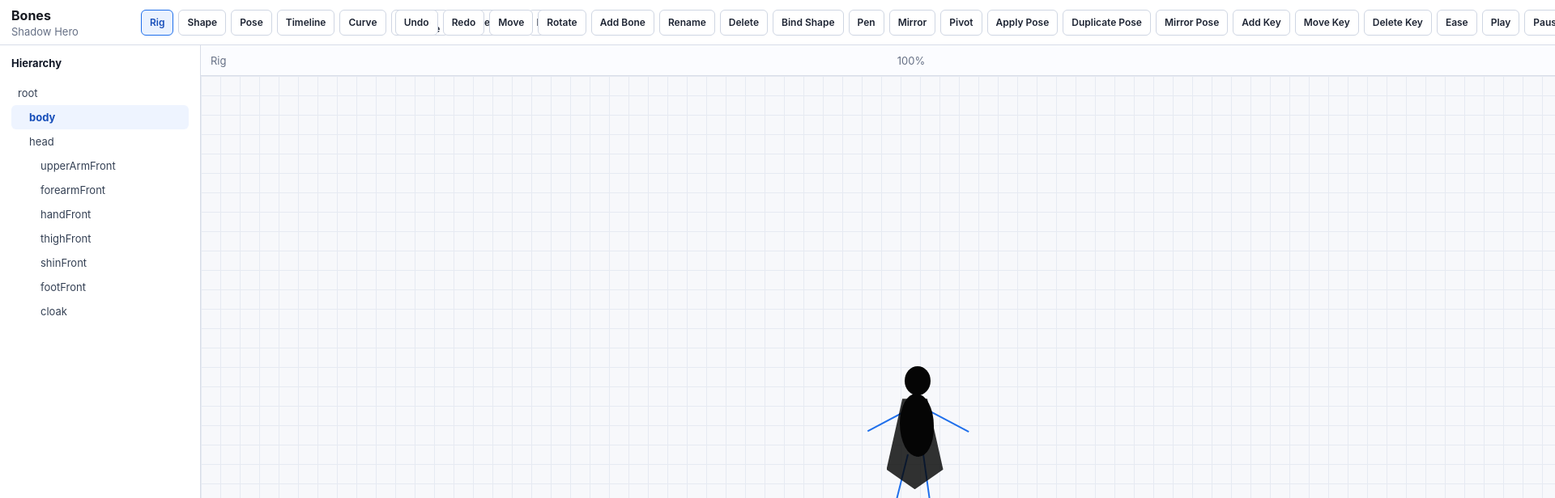
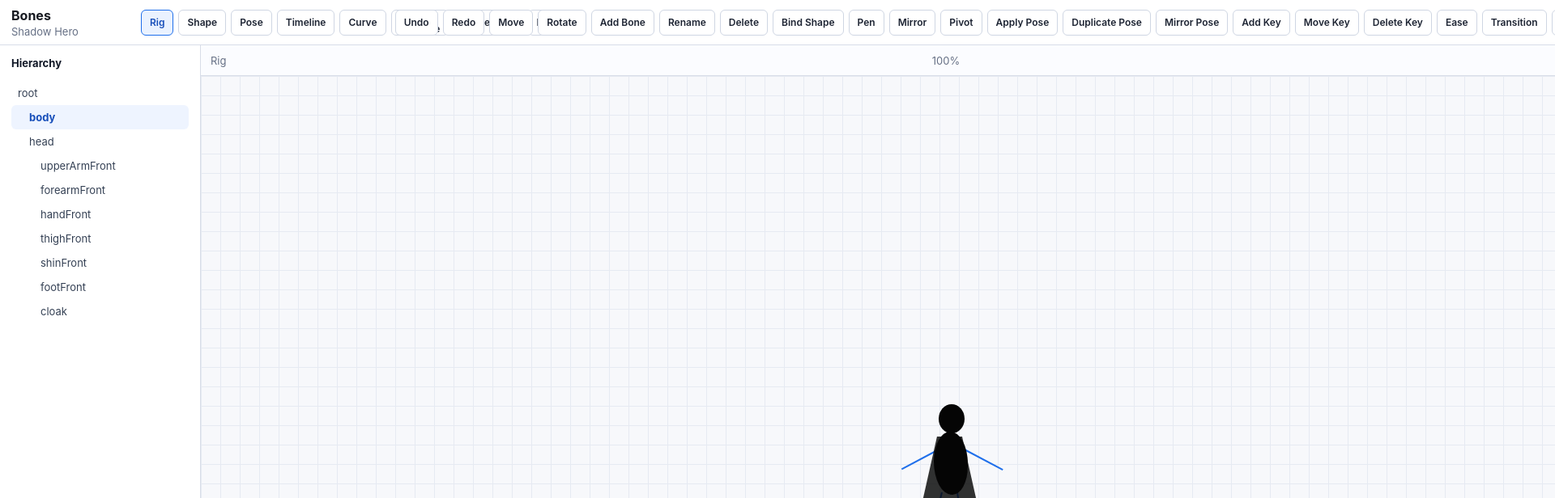
Before and after one commit to foundermafstat/bones, a Next.js app in the folder apps/editor/: page / in a window 1280 px wide. Shown: the top 616 px of the page at 81% size, 1920 px wide, since content can reach past the window. Built offline with nearby package versions, Linux system fonts and the light colour scheme.

Commit message:
Add state machine editor commands

```diff
--- a/apps/editor/app/editorState.ts
+++ b/apps/editor/app/editorState.ts
@@ -15,6 +15,7 @@ export interface EditorProjectState {
   readonly parts: Readonly<Record<string, ShapePart>>;
   readonly poses: Readonly<Record<string, PoseDefinition>>;
   readonly animations: Readonly<Record<string, AnimationClip>>;
+  readonly stateMachine: EditorStateMachine;
   readonly dirty: boolean;
   readonly dirtyParts: readonly string[];
 }
@@ -48,6 +49,23 @@ export interface Keyframe {
   readonly value: number;
   readonly interpolation: "linear" | "step" | "hold" | "bezier";
   readonly curve?: readonly [number, number, number, number];
+}
+
+export interface EditorStateMachine {
+  readonly initialStateId: string;
+  readonly states: readonly { readonly id: string; readonly clipId: string }[];
+  readonly transitions: readonly EditorTransition[];
+  readonly parameters: Readonly<Record<string, number | boolean | string>>;
+}
+
+export interface EditorTransition {
+  readonly id: string;
+  readonly fromStateId: string;
+  readonly toStateId: string;
+  readonly duration: number;
+  readonly priority: number;
+  readonly canInterrupt: boolean;
+  readonly syncMode: "none" | "normalizedTime" | "phaseMatch";
 }
 
 export interface EditorCommand {
@@ -112,6 +130,16 @@ export const initialEditorProject: EditorProjectState = {
     idle: { id: "idle", duration: 1.2, loop: true, tracks: { "body.scaleY": [{ id: "idle-0", time: 0, value: 1, interpolation: "bezier" }] } },
     walk: { id: "walk", duration: 0.72, loop: true, tracks: { "thighFront.rotation": [{ id: "walk-0", time: 0, value: 1.25, interpolation: "linear" }] } },
     jump: { id: "jump", duration: 0.3, loop: false, tracks: {} }
+  },
+  stateMachine: {
+    initialStateId: "idle",
+    states: [
+      { id: "idle", clipId: "idle" },
+      { id: "walk", clipId: "walk" },
+      { id: "jump", clipId: "jump" }
+    ],
+    transitions: [{ id: "idle-walk", fromStateId: "idle", toStateId: "walk", duration: 0.18, priority: 0, canInterrupt: true, syncMode: "phaseMatch" }],
+    parameters: { absSpeed: 0, velocityY: 0, grounded: true, jumpPressed: false, facing: 1, wallContact: "none", timeInState: 0 }
   }
 };
 
@@ -406,6 +434,27 @@ export function createChangeCurveCommand(
   };
 }
 
+export function createTransitionCommand(transition: EditorTransition): EditorCommand {
+  return {
+    id: `transition:${transition.id}`,
+    label: "Create transition",
+    do: (state) => ({
+      ...markDirty(state, transition.id),
+      stateMachine: {
+        ...state.stateMachine,
+        transitions: state.stateMachine.transitions.some((item) => item.id === transition.id) ? state.stateMachine.transitions : [...state.stateMachine.transitions, transition]
+      }
+    }),
+    undo: (state) => ({
+      ...markDirty(state, transition.id),
+      stateMachine: {
+        ...state.stateMachine,
+        transitions: state.stateMachine.transitions.filter((item) => item.id !== transition.id)
+      }
+    })
+  };
+}
+
 function updateBone(state: EditorProjectState, boneId: string, updater: (bone: BoneTransform) => BoneTransform): EditorProjectState {
   const current = state.bones[boneId];
   if (!current) {
--- a/apps/editor/app/page.tsx
+++ b/apps/editor/app/page.tsx
@@ -19,6 +19,7 @@ import {
   createDeleteKeyframeCommand,
   createMoveKeyframeCommand,
   createChangeCurveCommand,
+  createTransitionCommand,
   executeCommand,
   initialEditorProject,
   redo,
@@ -131,6 +132,9 @@ export default function EditorPage() {
           <button type="button" disabled={!activeTrack.length} onClick={() => runCommand(createChangeCurveCommand("idle", "body.scaleY", activeTrack[0]?.id ?? "", "bezier", [0.2, 0.8, 0.2, 1]))}>
             Ease
           </button>
+          <button type="button" onClick={() => runCommand(createTransitionCommand({ id: "walk-jump", fromStateId: "walk", toStateId: "jump", duration: 0.12, priority: 10, canInterrupt: true, syncMode: "none" }))}>
+            Transition
+          </button>
           <button type="button">Play</button>
           <button type="button">Pause</button>
           <button type="button">Record</button>
@@ -220,6 +224,11 @@ export default function EditorPage() {
             <h2>Curve</h2>
             <p>{activeTrack.map((key) => `${key.id}: ${key.interpolation}`).join(", ")}</p>
           </section>
+          <section>
+            <h2>State Machine</h2>
+            <p>{editorState.project.stateMachine.transitions.map((transition) => `${transition.fromStateId}->${transition.toStateId}`).join(", ")}</p>
+            <p>{Object.keys(editorState.project.stateMachine.parameters).join(", ")}</p>
+          </section>
         </aside>
       </section>
       <footer className="timeline" aria-label="Timeline and dopesheet">
```
